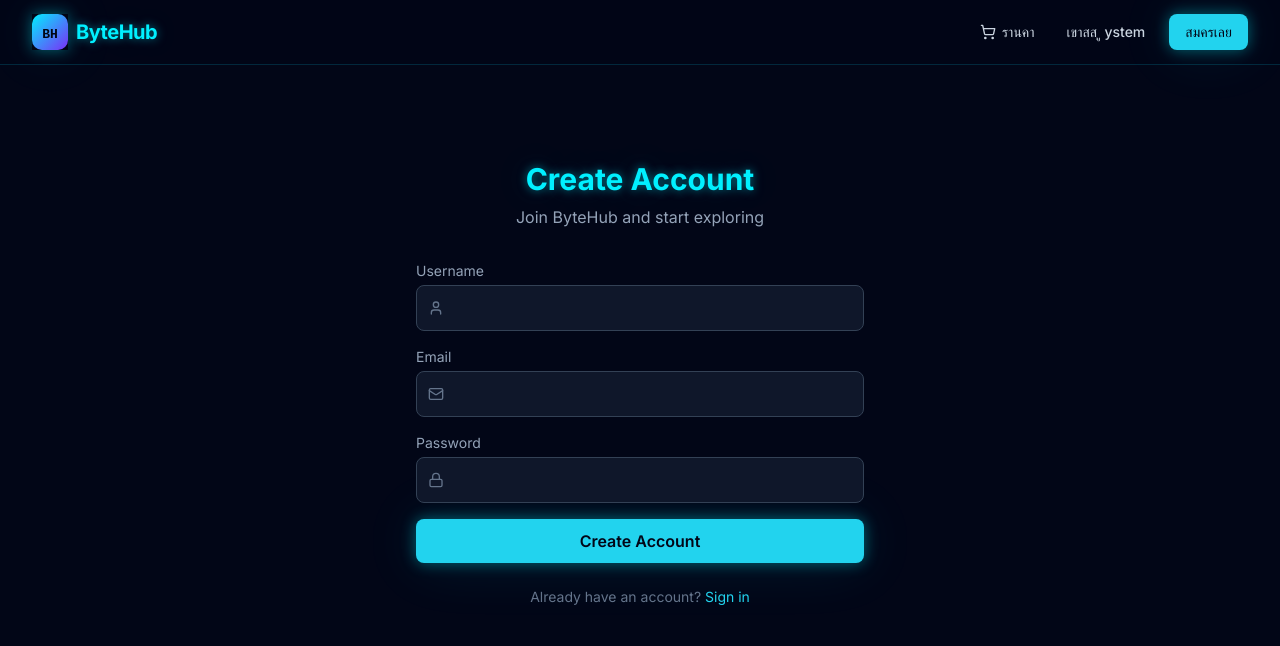
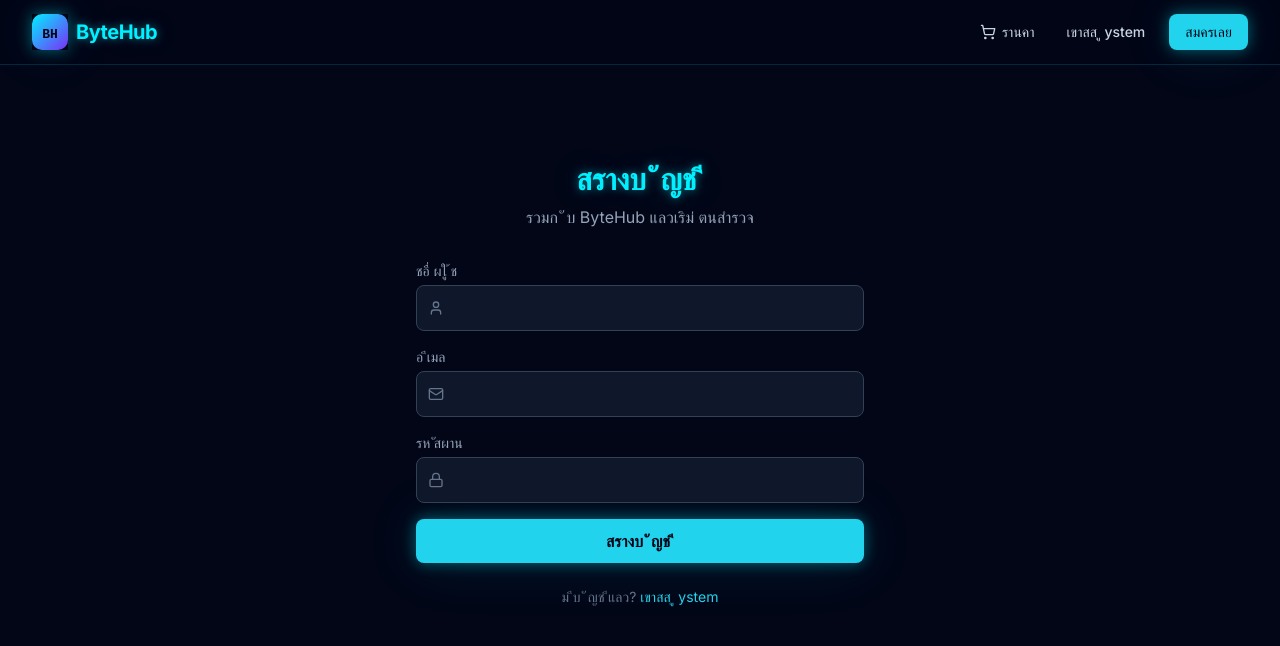
Before and after one commit to mekdiwa/ByteHub, a Next.js app: page /signup in a window 1280 px wide. Shown: the top 646 px of the page. Built offline with nearby package versions, Linux system fonts and the light colour scheme; no server answers.

Commit message:
Update page.tsx

```diff
--- a/app/signup/page.tsx
+++ b/app/signup/page.tsx
@@ -32,25 +32,25 @@ export default function SignupPage() {
   return (
     <div className="min-h-[80vh] flex items-center justify-center px-4">
       <div className="w-full max-w-md">
-        <h1 className="text-3xl font-bold neon-text text-center mb-2">Create Account</h1>
-        <p className="text-slate-400 text-center mb-8">Join ByteHub and start exploring</p>
+        <h1 className="text-3xl font-bold neon-text text-center mb-2">สรางบ ั ญช ี</h1>
+        <p className="text-slate-400 text-center mb-8">รวมก ั บ ByteHub แลวเริม่ ตนสำรวจ</p>
         <form onSubmit={handleSignup} className="space-y-4">
           <div>
-            <label className="block text-sm text-slate-400 mb-1">Username</label>
+            <label className="block text-sm text-slate-400 mb-1">ชอื่ ผใู ้ช</label>
             <div className="relative">
               <User size={16} className="absolute left-3 top-1/2 -translate-y-1/2 text-slate-500" />
               <input type="text" value={username} onChange={(e) => setUsername(e.target.value)} className="w-full pl-10 pr-4 py-2.5 bg-slate-900 border border-slate-700 rounded-lg text-slate-100 focus:border-cyan-500/50 transition-colors" required minLength={3} />
             </div>
           </div>
           <div>
-            <label className="block text-sm text-slate-400 mb-1">Email</label>
+            <label className="block text-sm text-slate-400 mb-1">อ ีเมล</label>
             <div className="relative">
               <Mail size={16} className="absolute left-3 top-1/2 -translate-y-1/2 text-slate-500" />
               <input type="email" value={email} onChange={(e) => setEmail(e.target.value)} className="w-full pl-10 pr-4 py-2.5 bg-slate-900 border border-slate-700 rounded-lg text-slate-100 focus:border-cyan-500/50 transition-colors" required />
             </div>
           </div>
           <div>
-            <label className="block text-sm text-slate-400 mb-1">Password</label>
+            <label className="block text-sm text-slate-400 mb-1">รห ัสผาน</label>
             <div className="relative">
               <Lock size={16} className="absolute left-3 top-1/2 -translate-y-1/2 text-slate-500" />
               <input type="password" value={password} onChange={(e) => setPassword(e.target.value)} className="w-full pl-10 pr-4 py-2.5 bg-slate-900 border border-slate-700 rounded-lg text-slate-100 focus:border-cyan-500/50 transition-colors" required minLength={6} />
@@ -58,10 +58,10 @@ export default function SignupPage() {
           </div>
           {error && <p className="text-red-400 text-sm">{error}</p>}
           <button type="submit" disabled={loading} className="w-full py-2.5 bg-cyan-400 text-slate-950 font-semibold rounded-lg hover:bg-cyan-300 transition-all glow-cyan flex items-center justify-center gap-2">
-            {loading ? <Loader2 size={18} className="animate-spin" /> : "Create Account"}
+            {loading ? <Loader2 size={18} className="animate-spin" /> : "สรางบ ั ญช ี"}
           </button>
         </form>
-        <p className="text-center text-slate-500 text-sm mt-6">Already have an account? <Link href="/login" className="text-cyan-400 hover:underline">Sign in</Link></p>
+        <p className="text-center text-slate-500 text-sm mt-6">ม ีบ ั ญช ีแลว? <Link href="/login" className="text-cyan-400 hover:underline">เขาสส ู ystem</Link></p>
       </div>
     </div>
   );
```
